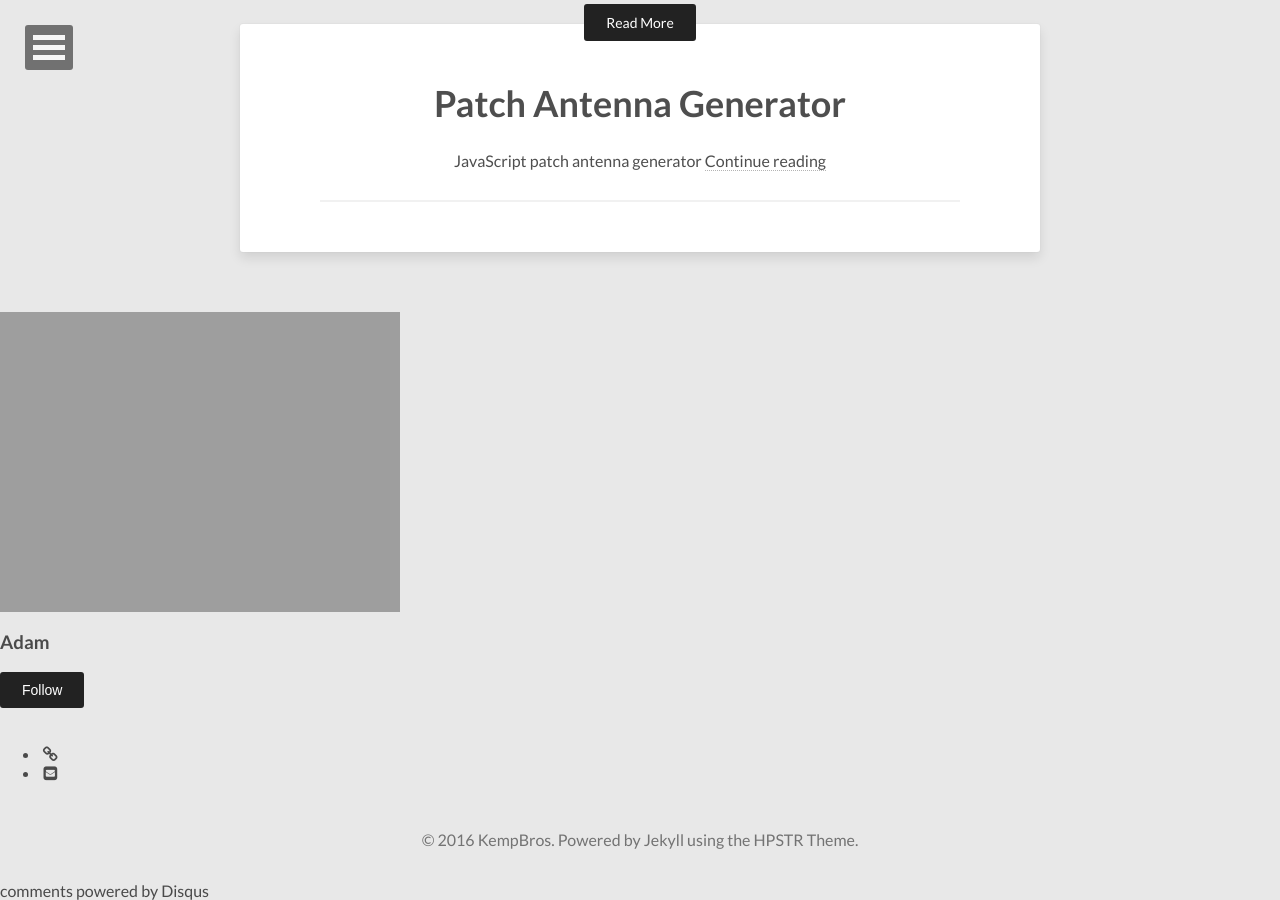
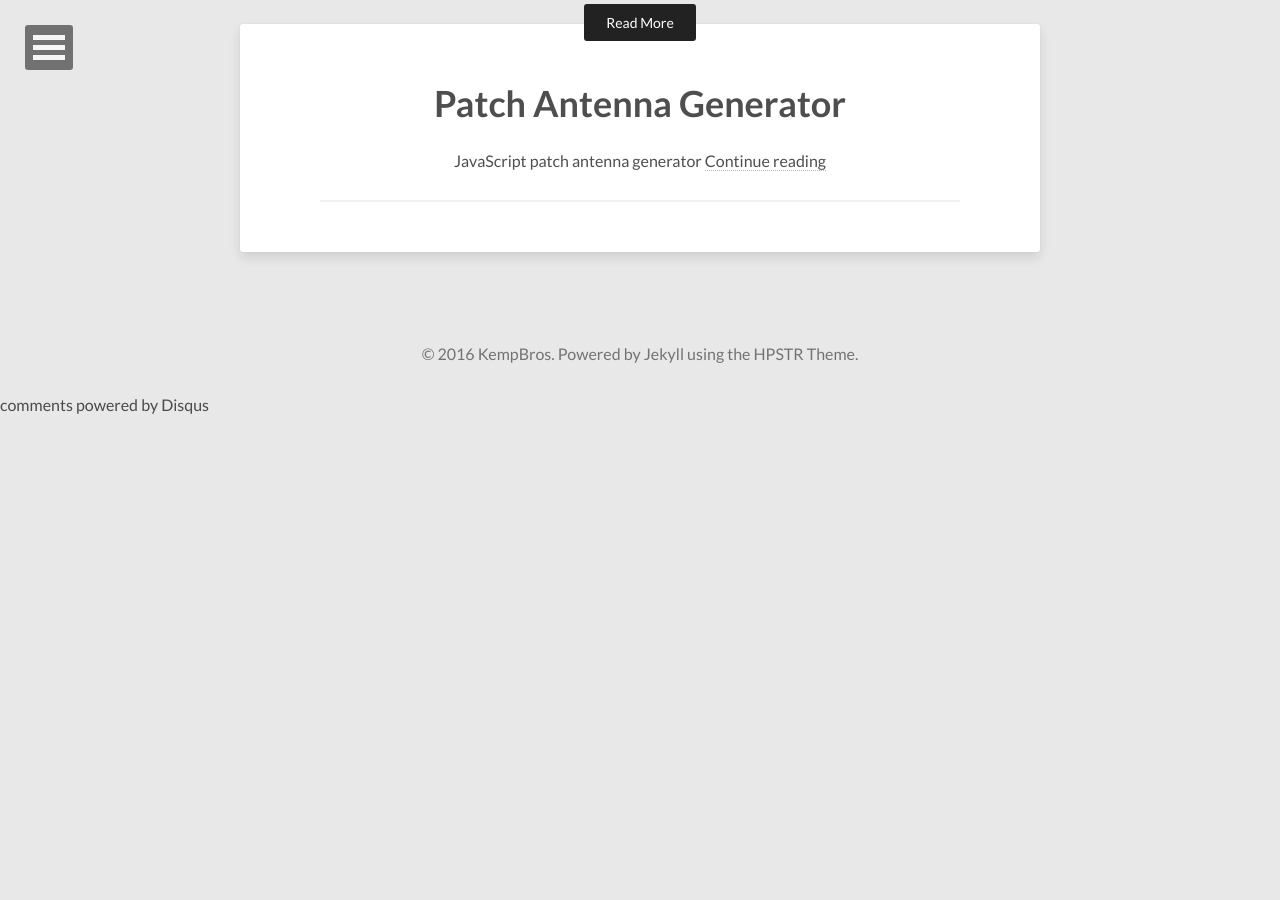
Before and after one commit to kempbros/kempbros.github.io, a Jekyll site: the page built from _posts/2016-04-12-DIY_Patch_Antennas.md, in a window 1280 px wide and 900 px high, scrolled down 4333 px. Built offline with Jekyll 4.4.1, drawn with Linux system fonts in a browser that asks for light colours; nearby versions of some CDN libraries; comment, search, counter and statistics services are not loaded; after the commit the page ends 4747 px from its top, so only the background shows below that.

Commit message:
Removed author-profile.html link in post.html

```diff
--- a/_layouts/post.html
+++ b/_layouts/post.html
@@ -60,7 +60,6 @@
     </div><!-- /.entry-content -->
     {% if page.comments != false and site.disqus_shortname %}<section id="disqus_thread"></section><!-- /#disqus_thread -->{% endif %}
     {% if site.related_posts.size > 0 %}{% include read-more.html %}{% endif %}
-    {% include author-profile.html %}
   </article>
 </div><!-- /#main -->
 
```
